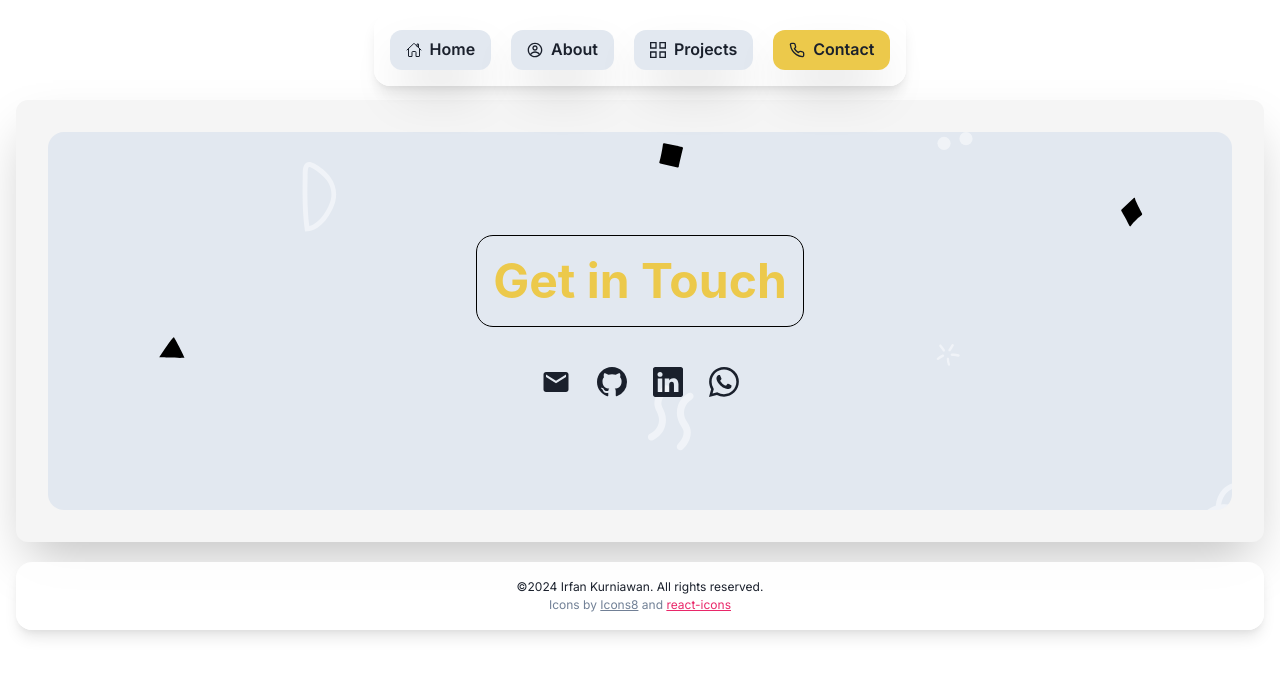
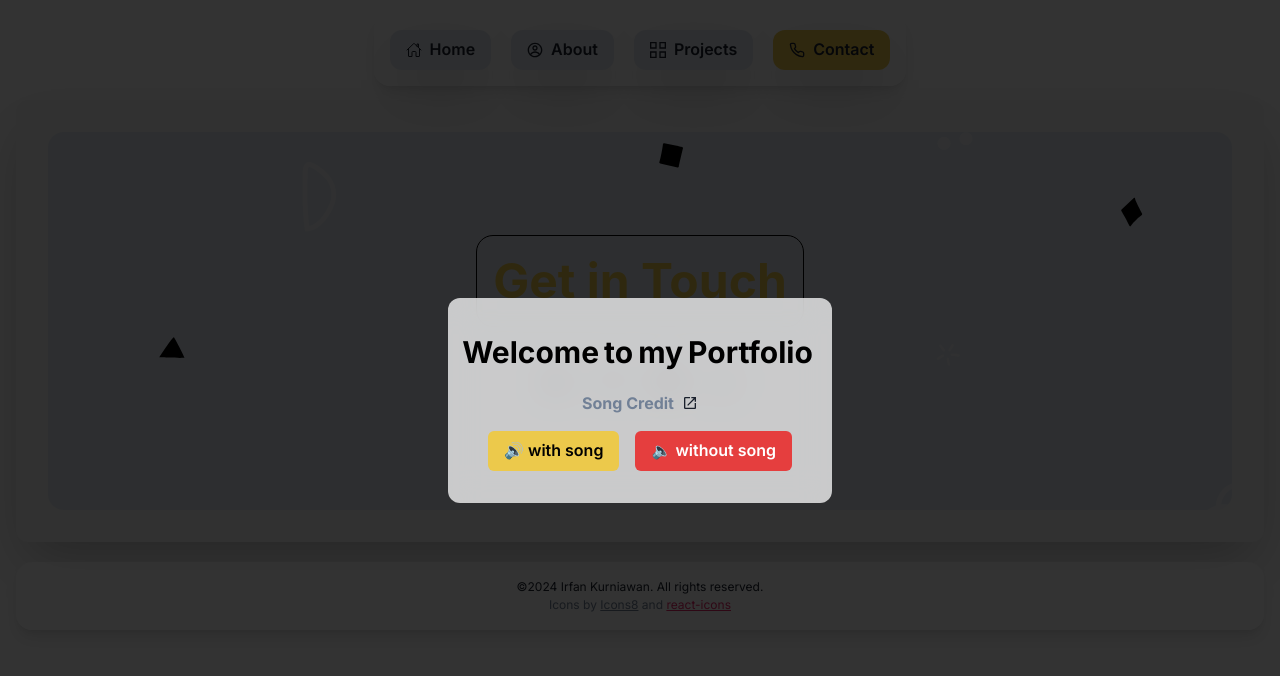
Before and after one commit to jpurmanto/portfolio-v3-nextjs, a Next.js app: page /contact in a window 1280 px wide. Shown: the top 676 px of the page. Built offline with nearby package versions, Linux system fonts and the light colour scheme.

Commit message:
added modal to choose play song or not

```diff
--- a/src/app/(portfolio)/about/components/Profile/ClientProfile/TechStackClient.tsx
+++ b/src/app/(portfolio)/about/components/Profile/ClientProfile/TechStackClient.tsx
@@ -1,4 +1,3 @@
-// components/TechStackClient.tsx
 "use client";
 import { Swiper, SwiperSlide } from "swiper/react";
 import { Autoplay } from "swiper/modules";
--- a/src/app/(portfolio)/about/components/Profile/Profile.tsx
+++ b/src/app/(portfolio)/about/components/Profile/Profile.tsx
@@ -1,4 +1,3 @@
-// pages/profile.tsx
 import {
   AbsoluteCenter,
   Divider,
@@ -26,7 +25,6 @@ const ProfileComponent = async () => {
       };
     })
   );
-
   const year = new Date().getFullYear();
 
   return (
--- a/src/app/(portfolio)/about/components/Profile/ServerProfile/TechStackPage.tsx
+++ b/src/app/(portfolio)/about/components/Profile/ServerProfile/TechStackPage.tsx
@@ -1,4 +1,3 @@
-// components/TechStackPage.tsx
 import { Box } from "@chakra-ui/react";
 import TechStackListComponent from "../ClientProfile/TechStackClient";
 import { TechStackListProps } from "../../../../../../../public/assets/TechStackList/TechStackList";
--- a/src/app/(portfolio)/components/AudioPlayer/AudioPlayer.tsx
+++ /dev/null
@@ -1,44 +0,0 @@
-"use client";
-import { Box } from "@chakra-ui/react";
-import { useEffect, useRef } from "react";
-
-const AudioPlayer = ({ src }: { src: string }) => {
-  const audioRef = useRef<HTMLAudioElement>(null);
-
-  useEffect(() => {
-    const audio = audioRef.current;
-    const playAudio = () => {
-      if (audio) {
-        audio.play().catch((error) => {
-          console.error("Error playing audio:", error);
-        });
-      }
-    };
-
-    const box = document.getElementById("audio-box"); // Mengambil elemen box berdasarkan ID
-    if (box) {
-      box.addEventListener("click", playAudio); // Menambahkan event listener untuk klik pada box
-    }
-
-    return () => {
-      if (box) {
-        box.removeEventListener("click", playAudio); // Menghapus event listener saat komponen di-unmount
-      }
-    };
-  }, []);
-
-  return (
-    <Box
-      id="audio-box"
-      position="absolute"
-      top={0}
-      right={0}
-      bottom={0}
-      left={0}
-    >
-      <audio ref={audioRef} src={src} loop />
-    </Box>
-  );
-};
-
-export default AudioPlayer;
--- /dev/null
+++ b/src/app/(portfolio)/components/ModalPlaySong/AnimatedWelcomeText/AnimatedWelcomeText.tsx
@@ -0,0 +1,67 @@
+import { motion } from "framer-motion";
+import { Text } from "@chakra-ui/react";
+const AnimatedTextWord = ({
+  text,
+  ...props
+}: {
+  text: string;
+  [key: string]: any;
+}) => {
+  const MotionText = motion(Text);
+
+  const words = text.split(" ");
+
+  // Variants for Container of words.
+  const container = {
+    hidden: { opacity: 0 },
+    visible: (i = 1) => ({
+      opacity: 1,
+      transition: { staggerChildren: 0.12, delayChildren: 0.04 * i },
+    }),
+  };
+
+  // Variants for each word.
+
+  const child = {
+    visible: {
+      opacity: 1,
+      x: 0,
+      transition: {
+        type: "spring",
+        damping: 12,
+        stiffness: 100,
+      },
+    },
+    hidden: {
+      opacity: 0,
+      x: 20,
+      transition: {
+        type: "spring",
+        damping: 12,
+        stiffness: 100,
+      },
+    },
+  };
+
+  return (
+    <motion.div
+      style={{ overflow: "hidden", display: "flex" }}
+      variants={container}
+      initial="hidden"
+      animate="visible"
+    >
+      {words.map((word: string, index: number) => (
+        <MotionText
+          variants={child}
+          style={{ marginRight: "5px" }}
+          key={index}
+          {...props}
+        >
+          {word}
+        </MotionText>
+      ))}
+    </motion.div>
+  );
+};
+
+export default AnimatedTextWord;
--- /dev/null
+++ b/src/app/(portfolio)/components/ModalPlaySong/ModalWelcome.tsx
@@ -0,0 +1,140 @@
+"use client";
+import { Flex, Box, Text, Button, Icon } from "@chakra-ui/react";
+import { motion } from "framer-motion";
+import { useState, useRef, useEffect } from "react";
+import AnimatedTextWord from "./AnimatedWelcomeText/AnimatedWelcomeText";
+import { MdOpenInNew } from "react-icons/md";
+
+export default function ModalWelcome() {
+  const [isShowed, setIsShowed] = useState(true);
+  const [isAudioPlaying, setIsAudioPlaying] = useState(false);
+  const MotionText = motion(Text);
+  const MotionFlex = motion(Flex);
+  const MotionButton = motion(Button);
+  const MotionBox = motion(Box);
+  const audioRef = useRef<HTMLAudioElement>(null);
+
+  const playAudio = () => {
+    const audio = audioRef.current;
+    if (audio) {
+      audio.play().catch((error) => {
+        console.error("Error playing audio:", error);
+      });
+      setIsAudioPlaying(true);
+    }
+  };
+
+  useEffect(() => {
+    const audio = audioRef.current;
+    if (audio && isAudioPlaying) {
+      audio.play().catch((error) => {
+        console.error("Error playing audio:", error);
+      });
+    }
+  }, [isAudioPlaying]);
+  useEffect(() => {
+    if (isShowed) {
+      document.body.style.overflow = "hidden";
+    }
+  }, [isShowed]);
+
+  return (
+    <>
+      {isShowed && (
+        <MotionFlex
+          initial={{
+            opacity: 0,
+          }}
+          animate={{
+            opacity: 1,
+          }}
+          bgColor={"blackAlpha.800"}
+          position={"fixed"}
+          zIndex={999999}
+          justifyContent={"center"}
+          alignItems={"center"}
+          top={0}
+          left={0}
+          right={0}
+          bottom={0}
+        >
+          <MotionFlex
+            flexDir={"column"}
+            justifyContent={"center"}
+            alignItems={"center"}
+            initial={{ opacity: 0 }}
+            animate={{
+              opacity: 1,
+            }}
+            transition={{ duration: 0.7, ease: "easeInOut" }}
+            w={{ base: "80vw", sm: "60vw", md: "40vw", lg: "30vw" }}
+            backdropFilter={"blur(16px) saturate(180%)"}
+            bgColor={"rgba(255, 255, 255, 0.75)"}
+            borderRadius={"12px"}
+            py={8}
+            px={{ base: "10vw", xl: "5vw" }}
+            overflow={"hidden"}
+          >
+            <MotionBox color="black" fontWeight={"bold"} textAlign={"center"}>
+              <AnimatedTextWord
+                text={"Welcome to my Portfolio"}
+                fontSize={{ base: "xl", md: "3xl" }}
+              />
+            </MotionBox>
+            <MotionFlex
+              gap={2}
+              justifyContent={"center"}
+              alignItems={"center"}
+              mt={4}
+            >
+              <MotionText
+                color="gray.500"
+                fontWeight={"bold"}
+                as={"a"}
+                href="https://www.youtube.com/watch?v=jVmpzWwWU00&ab_channel=VannySothea"
+              >
+                Song Credit
+              </MotionText>
+              <Icon as={MdOpenInNew} size={24} />
+            </MotionFlex>
+            <MotionFlex gap={4} justifyContent={"center"} mt={4}>
+              <MotionButton
+                size={{ base: "sm", md: "md" }}
+                onClick={() => {
+                  playAudio();
+                  setIsShowed(false);
+                }}
+                initial={{ y: 80 }}
+                animate={{
+                  y: 0,
+                }}
+                transition={{ duration: 0.7, ease: "easeInOut", delay: 0.1 }}
+                colorScheme="yellow"
+              >
+                🔊 with song
+              </MotionButton>
+              <MotionButton
+                size={{ base: "sm", md: "md" }}
+                onClick={() => setIsShowed(false)}
+                initial={{ y: 80 }}
+                animate={{
+                  y: 0,
+                }}
+                transition={{ duration: 0.7, ease: "easeInOut", delay: 0.4 }}
+                colorScheme="red"
+              >
+                🔈 without song
+              </MotionButton>
+            </MotionFlex>
+          </MotionFlex>
+        </MotionFlex>
+      )}
+      <audio
+        ref={audioRef}
+        src={"/audio/song.mp3"}
+        loop
+        style={{ display: "none" }}
+      />
+    </>
+  );
+}
--- a/src/app/(portfolio)/components/Navbar/ClientComponent/ClientNavbar.tsx
+++ b/src/app/(portfolio)/components/Navbar/ClientComponent/ClientNavbar.tsx
@@ -6,8 +6,6 @@ import { FiPhone } from "react-icons/fi";
 import { CgProfile } from "react-icons/cg";
 import { GrProjects } from "react-icons/gr";
 import { usePathname } from "next/navigation";
-import AudioPlayer from "../../AudioPlayer/AudioPlayer";
-
 export default function ClientNavbar() {
   const location = usePathname();
   const buttonList = [
--- a/src/app/(portfolio)/layout.tsx
+++ b/src/app/(portfolio)/layout.tsx
@@ -1,15 +1,15 @@
-import AudioPlayer from "./components/AudioPlayer/AudioPlayer";
 import BackToTop from "./components/BackToTopButton/BackToTop";
 import Footer from "./components/Footer/Footer";
 import { NavbarComponent } from "./components/Navbar/Navbar";
+import ModalWelcome from "./components/ModalPlaySong/ModalWelcome";
 export default function Layout(props: any) {
   return (
     <>
+      <ModalWelcome />
       <NavbarComponent />
       {props.children}
       <BackToTop />
       <Footer />
-      <AudioPlayer src="/audio/song.mp3" />
     </>
   );
 }
```
